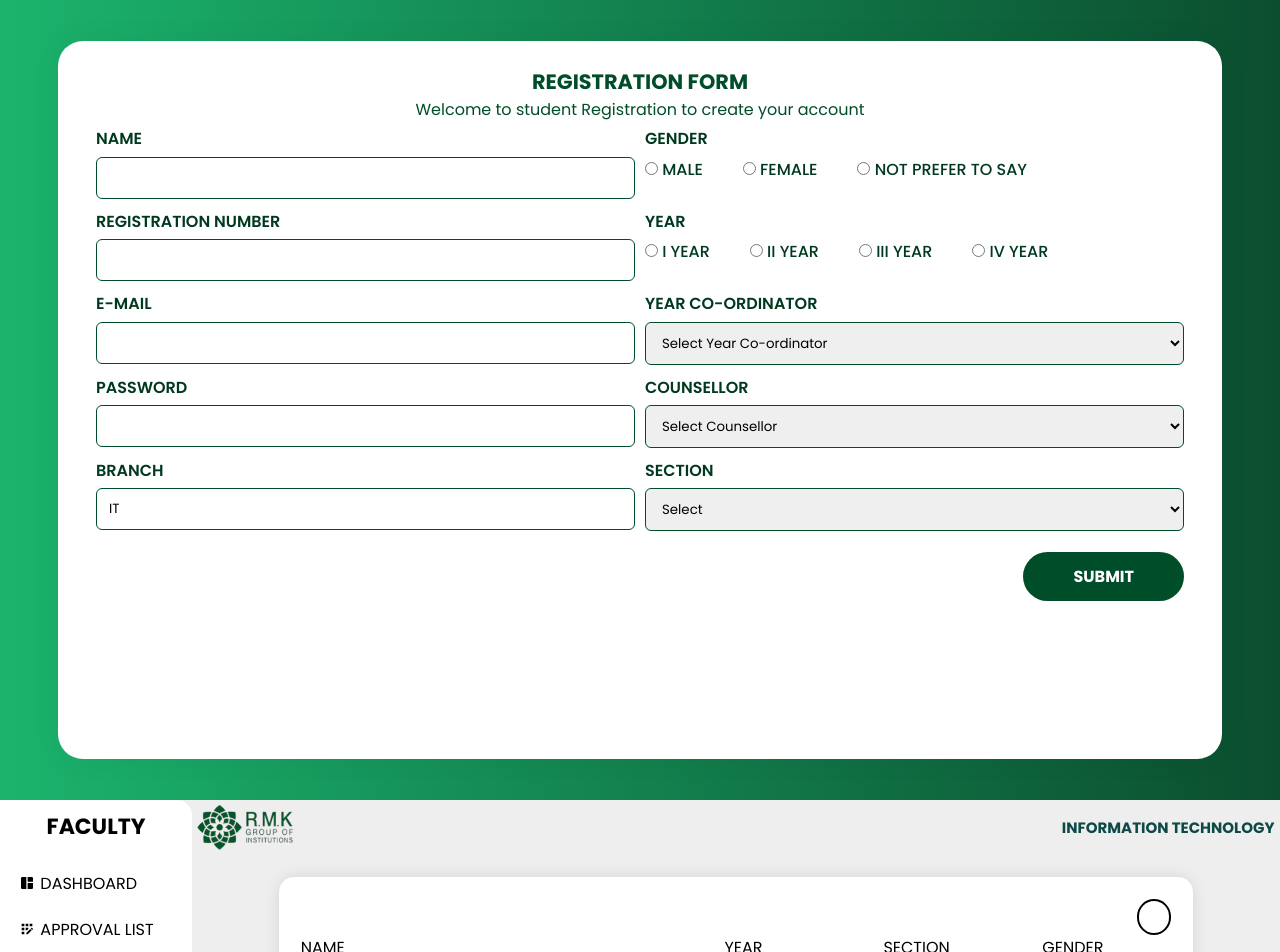
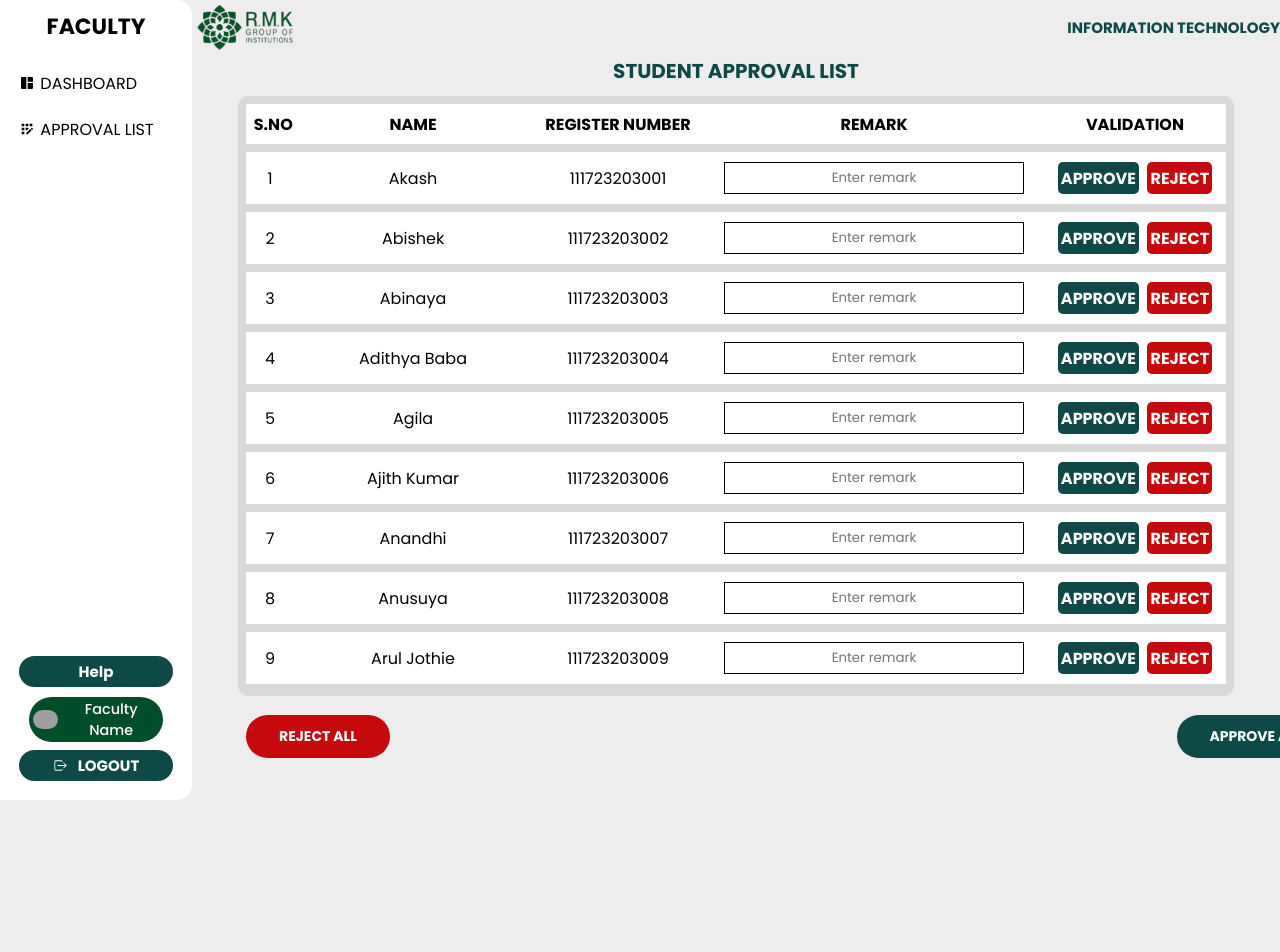
Before and after one commit to Dhanesh45/RMK-SMART-OUT, a React (Vite) app in the folder Frontend/: page / in a window 1280 px wide. Shown: the top 952 px of the page. After the commit the page ends 800 px from the top, so only its background shows below. Built offline with nearby package versions, Linux system fonts and the light colour scheme; grey boxes are pictures that could not be loaded.

Commit message:
Commit by harish

```diff
--- a/Frontend/src/App.jsx
+++ b/Frontend/src/App.jsx
@@ -16,9 +16,9 @@ const App = () => {
       {/* <StudentDashboard /> */}
       {/* <FacultyLoginPage /> */}
       {/* <FacultyDashboardPage /> */}
-      {/* <FacultyApprovalList /> */}
-      <RegistrationPage/>
-      <ViewForm />
+      <FacultyApprovalList />
+      {/* <RegistrationPage/> */}
+      {/* <ViewForm /> */}
     </div>
   )
 }
```
